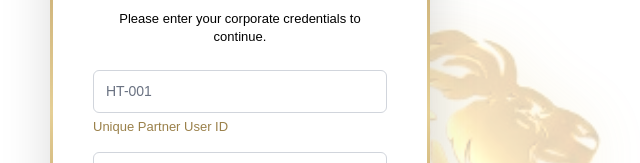
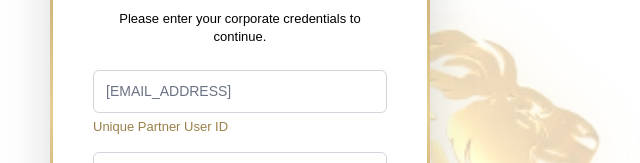
Before and after one commit to fahmidurshanto/hutchinson, a Next.js app: page /login in a window 1280 px wide. Shown: the part 287-450 px from the top of the page, without its empty margins (400-1040 px from the left). Built offline with nearby package versions, Linux system fonts and the light colour scheme.

Commit message:
changed input placeholder value

```diff
--- a/src/app/admin/components/UserManagement.js
+++ b/src/app/admin/components/UserManagement.js
@@ -154,7 +154,7 @@ export default function UserManagement() {
                                         </div>
                                         <div>
                                             <label className="block text-[9px] sm:text-[10px] font-black uppercase tracking-[0.2em] text-gradient-gold mb-1.5 sm:mb-2">Partner User ID</label>
-                                            <input required type="text" className="w-full bg-gray-50 border-2 border-gray-100 rounded-xl px-3 sm:px-4 py-2.5 sm:py-3 text-xs sm:text-sm focus:border-[#D4AF37] outline-none transition-all font-bold text-black" placeholder="e.g. HT-001" value={formData.userId} onChange={(e) => setFormData({ ...formData, userId: e.target.value })} />
+                                            <input required type="text" className="w-full bg-gray-50 border-2 border-gray-100 rounded-xl px-3 sm:px-4 py-2.5 sm:py-3 text-xs sm:text-sm focus:border-[#D4AF37] outline-none transition-all font-bold text-black" placeholder="[EMAIL_ADDRESS]" value={formData.userId} onChange={(e) => setFormData({ ...formData, userId: e.target.value })} />
                                         </div>
                                         <div className="grid grid-cols-1 sm:grid-cols-2 gap-3 sm:gap-4">
                                             <div>
--- a/src/app/login/components/LoginForm.js
+++ b/src/app/login/components/LoginForm.js
@@ -94,7 +94,7 @@ export default function LoginForm() {
                         required
                         value={userId}
                         onChange={(e) => setUserId(e.target.value)}
-                        placeholder="HT-001"
+                        placeholder="[EMAIL_ADDRESS]"
                         className="w-full px-3 py-2.5 border-[1.5px] border-gray-300 rounded-md focus:outline-none focus:border-[#c6a267] focus:ring-1 focus:ring-[#c6a267] transition-colors text-black placeholder-gray-500 bg-white text-[14px]"
                     />
                 </div>
```
